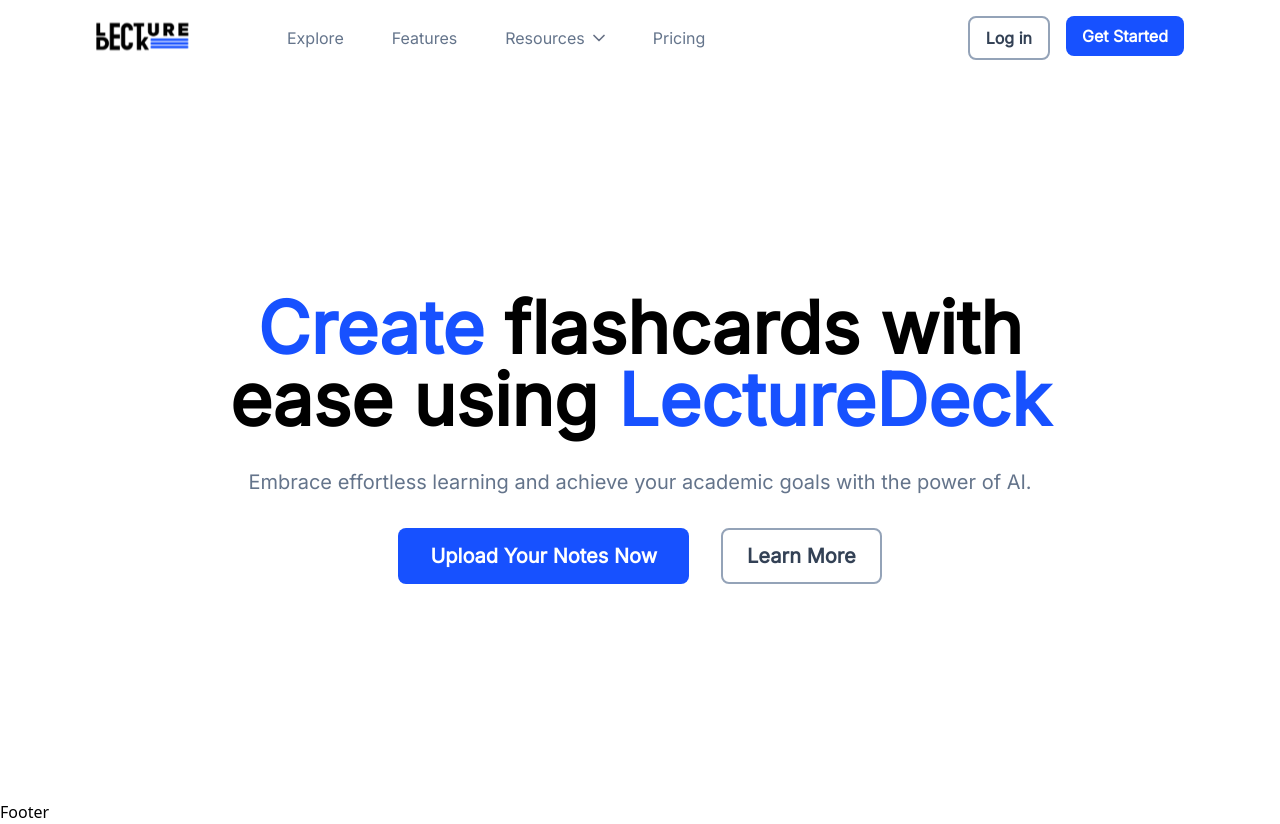
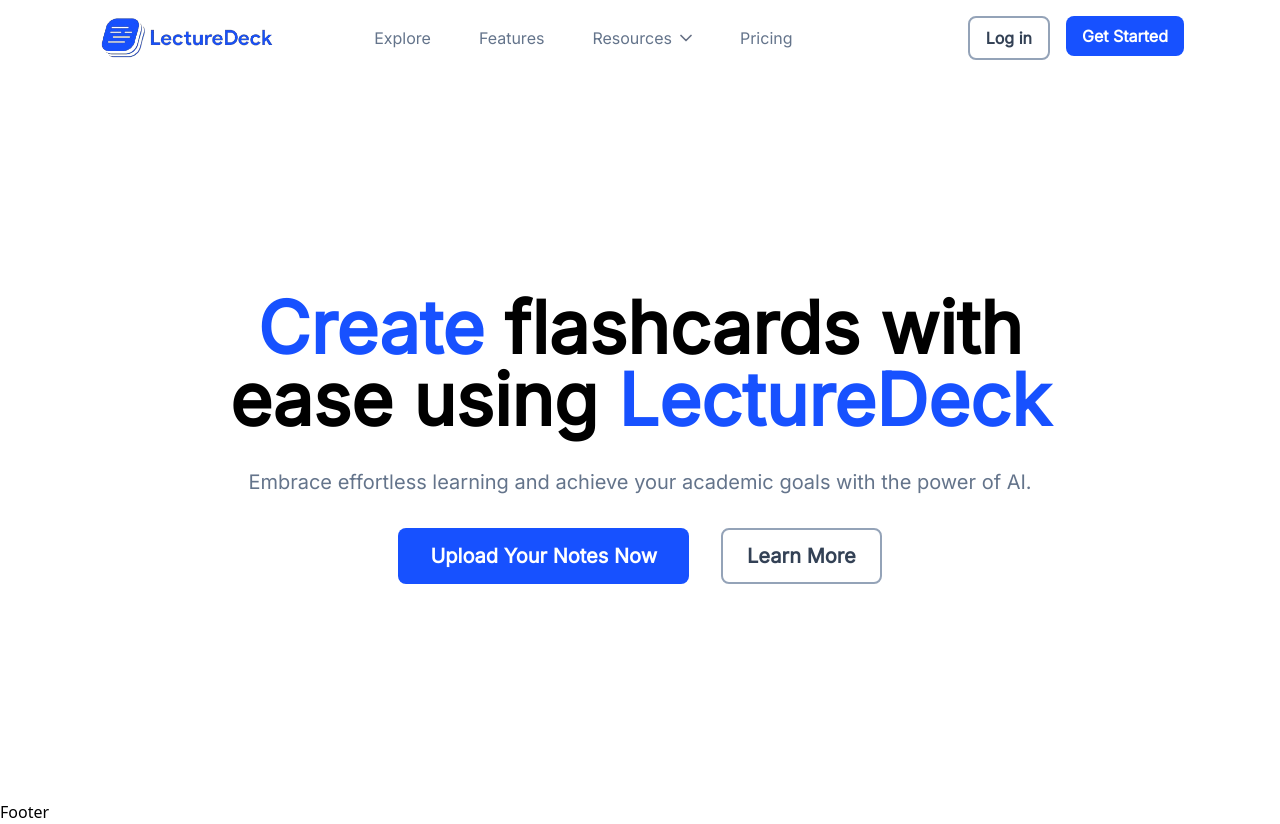
Before and after one commit to hslcreators/lecturedeck-fe, a React (Vite) app: page / in a window 1280 px wide. Built offline with nearby package versions, Linux system fonts and the light colour scheme.

Commit message:
feat: Built the navigation bar and the Hero section

```diff
--- a/src/components/Navbar.tsx
+++ b/src/components/Navbar.tsx
@@ -1,4 +1,4 @@
-import logo from "../assets/logo.svg";
+import logo from "../assets/logo.png";
 import arrdown from "../assets/arrdown.svg";
 import search from "../assets/search.svg"
 import { Link } from "react-router-dom";
@@ -17,7 +17,7 @@
       <div className="hidden lg:flex items-center justify-between w-full">
         <div className="flex">
           <Link to="/">
-            <img src={logo} alt="logo" />
+            <img src={logo} alt="logo" className="h-12"/>
           </Link>
           <ul className="flex items-center ml-20 font-inter text-slate-500">
             <Link to="/explore">
```
Also changed, not shown: src/assets/logo.png (added), src/assets/logo.svg (deleted).
